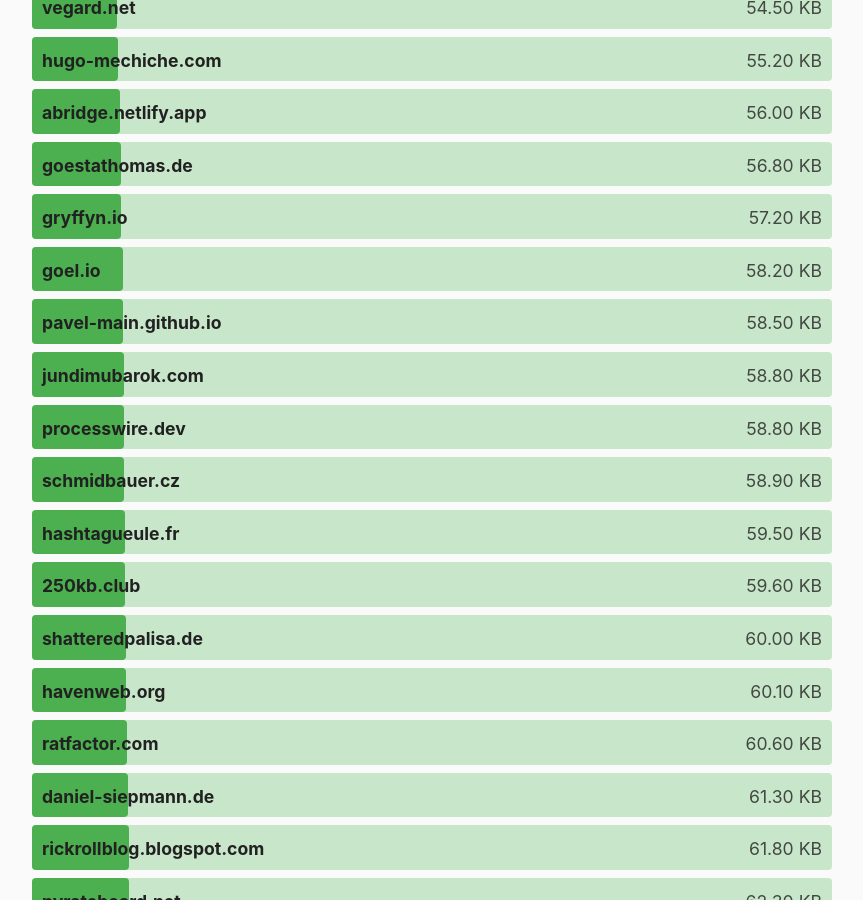
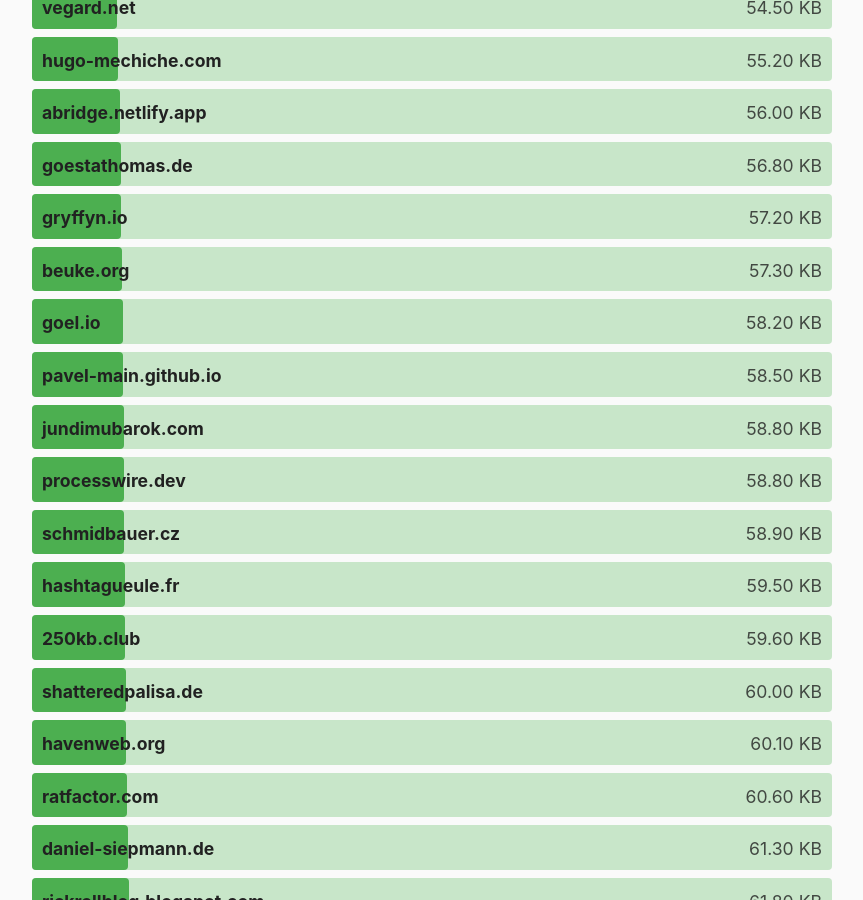
Before and after one commit to kevquirk/512kb.club, a Jekyll site: the page built from index.md, in a window 1280 px wide and 900 px high, scrolled down 14051 px. Shown: the whole window, without its empty margins (208-1071 px from the left). Built offline with Jekyll 4.4.1, drawn with Linux system fonts in a browser that asks for light colours.

Commit message:
Add beuke.org

```diff
--- a/_data/sites.yml
+++ b/_data/sites.yml
@@ -303,6 +303,11 @@
   size: 5.4
   last_checked: 2022-04-26
 
+- domain: beuke.org
+  url: https://beuke.org/
+  size: 57.3
+  last_checked: 2022-12-18
+
 - domain: bezoscalculator.com
   url: https://bezoscalculator.com/
   size: 46.1
```
